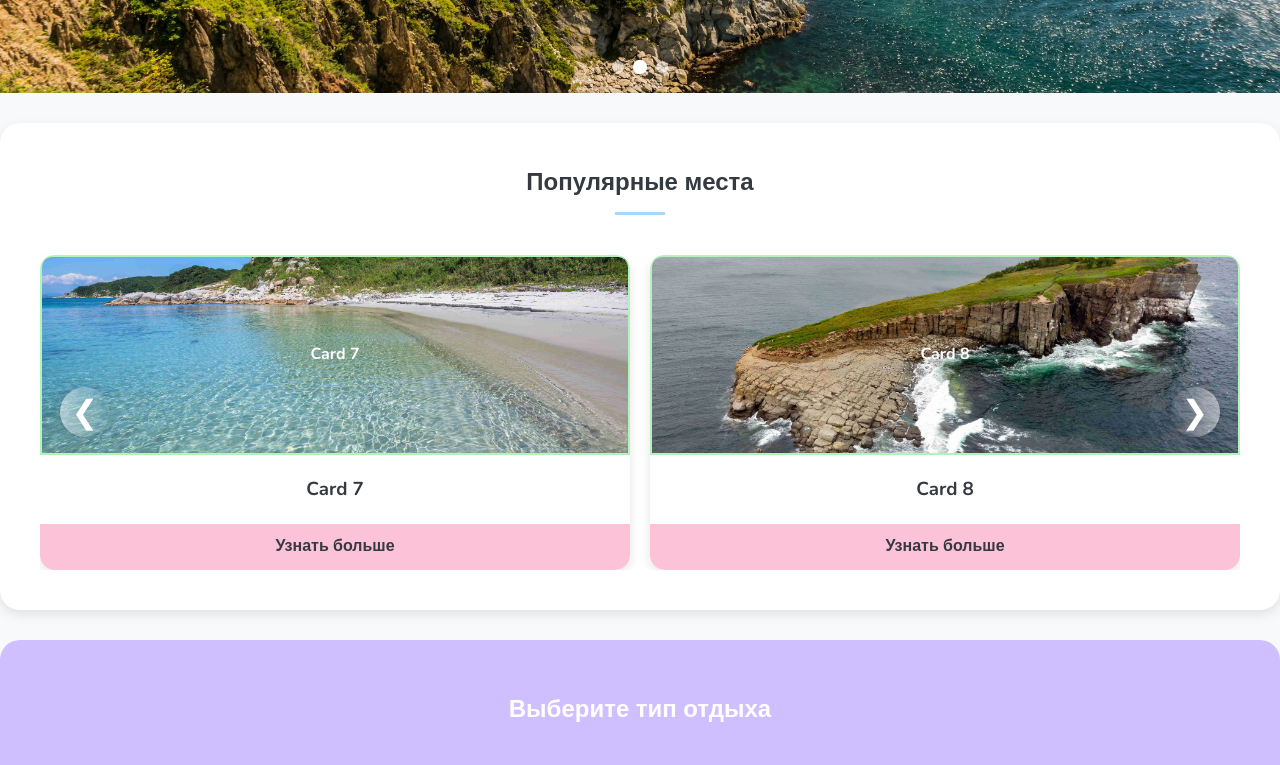
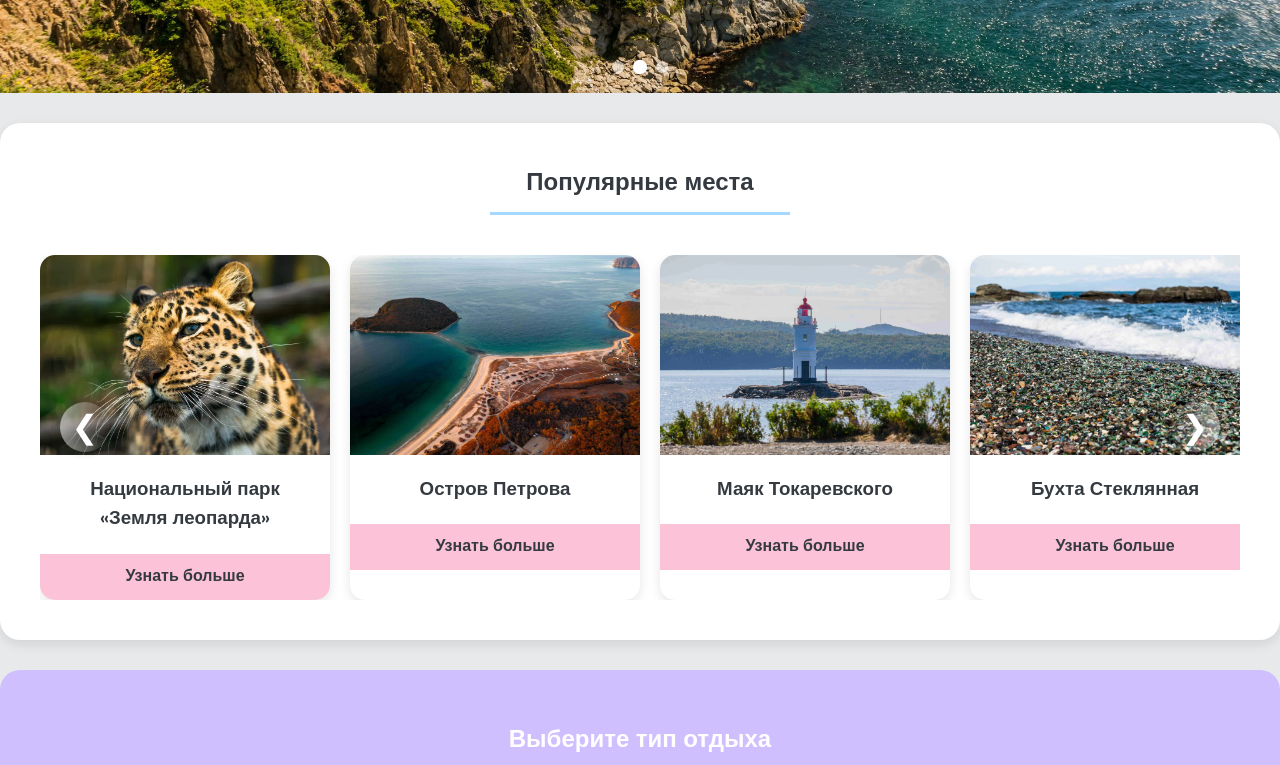
Before and after one commit to tlucanti/diploma, a plain HTML site: page index.html in a window 1280 px wide. Shown: the part 504-1269 px from the top of the page. Drawn offline with nearby package versions, Linux system fonts and the light colour scheme; animation ran at ten frames a second.

Commit message:
correct card names,sizes
Signed-off-by: Konstantin Semichastnov <tlucanti@yandex-team.ru>

```diff
--- a/index.html
+++ b/index.html
@@ -22,7 +22,7 @@
             --pastel-green: #b2f2bb;
             --pastel-purple: #d0bfff;
             --text-color: #343a40;
-            --background-color: #f8f9fa;
+            --background-color: #e8e9ea;
             --box-shadow: 0 4px 12px rgba(0,0,0,0.1);
         }
 
@@ -276,7 +276,7 @@
         .popular-places h2:after {
             content: '';
             display: block;
-            width: 50px;
+            width: 300px;
             height: 3px;
             background-color: var(--pastel-blue);
             margin: 10px auto;
@@ -324,8 +324,8 @@
         }
 
         .place-card {
-            flex: 0 0 calc(50% - 10px);
-            min-width: calc(50% - 10px);
+            flex: 0 0 calc(25% - 10px);
+            min-width: calc(25% - 10px);
         }
 
         .place-img {
@@ -348,8 +348,7 @@
         .place-img {
             height: 200px;
             width: 100%;
-            border: 2px solid var(--pastel-green);
-            background-color: var(--pastel-green);
+            /* background-color: var(--pastel-green); */
             border-radius: 12px 12px 0 0;
             display: flex;
             justify-content: center;
@@ -657,43 +656,43 @@
                     <div class="carousel-arrow next" onclick="changeCard(1)">❯</div>
                     <div class="places-grid">
                         <article class="place-card">
-                            <div class="place-img" style="background-image: url('./place1.jpg');">Card 1</div>
-                            <h3>Card 1</h3>
+                            <div class="place-img" style="background-image: url('./place1.jpg');"></div>
+                            <h3>Полуостров Гамова</h3>
                             <a href="#">Узнать больше</a>
                         </article>
                         <article class="place-card">
-                            <div class="place-img" style="background-image: url('./place2.jpg');">Card 2</div>
-                            <h3>Card 2</h3>
+                            <div class="place-img" style="background-image: url('./place2.jpg');"></div>
+                            <h3>Национальный парк «Земля леопарда»</h3>
                             <a href="#">Узнать больше</a>
                         </article>
                         <article class="place-card">
-                            <div class="place-img" style="background-image: url('./place3.jpg');">Card 3</div>
-                            <h3>Card 3</h3>
+                            <div class="place-img" style="background-image: url('./place3.jpg');"></div>
+                            <h3>Остров Петрова</h3>
                             <a href="#">Узнать больше</a>
                         </article>
                         <article class="place-card">
-                            <div class="place-img" style="background-image: url('./place4.jpg');">Card 4</div>
-                            <h3>Card 4</h3>
+                            <div class="place-img" style="background-image: url('./place4.jpg');"></div>
+                            <h3>Маяк Токаревского</h3>
                             <a href="#">Узнать больше</a>
                         </article>
                         <article class="place-card">
-                            <div class="place-img" style="background-image: url('./place5.jpg');">Card 5</div>
-                            <h3>Card 5</h3>
+                            <div class="place-img" style="background-image: url('./place5.jpg');"></div>
+                            <h3>Бухта Стеклянная</h3>
                             <a href="#">Узнать больше</a>
                         </article>
                         <article class="place-card">
-                            <div class="place-img" style="background-image: url('./place6.jpg');">Card 6</div>
-                            <h3>Card 6</h3>
+                            <div class="place-img" style="background-image: url('./place6.jpg');"></div>
+                            <h3>Гора Пидан (Ливадийская)</h3>
                             <a href="#">Узнать больше</a>
                         </article>
                         <article class="place-card">
-                            <div class="place-img" style="background-image: url('./place7.jpg');">Card 7</div>
-                            <h3>Card 7</h3>
+                            <div class="place-img" style="background-image: url('./place7.jpg');"></div>
+                            <h3>Остров Фуругельма</h3>
                             <a href="#">Узнать больше</a>
                         </article>
                         <article class="place-card">
-                            <div class="place-img" style="background-image: url('./place8.jpg');">Card 8</div>
-                            <h3>Card 8</h3>
+                            <div class="place-img" style="background-image: url('./place8.jpg');"></div>
+                            <h3>Мыс Тобизина</h3>
                             <a href="#">Узнать больше</a>
                         </article>
                     </div>
@@ -895,12 +894,12 @@
         let currentCard = 0;
         const totalCards = document.querySelectorAll('.place-card').length;
         const placesGrid = document.querySelector('.places-grid');
-        const cardsVisible = 2;
+        const cardsVisible = 4;
         let carouselInterval;
 
         // Function to change cards
         function changeCard(moveStep) {
-            currentCard = (currentCard + moveStep + totalCards) % (totalCards - cardsVisible + 1);
+            currentCard = (currentCard + moveStep) % (totalCards - cardsVisible + 1);
             updateCarousel();
             resetCarouselInterval();
         }
@@ -914,7 +913,7 @@
         // Function to start and reset the interval
         function resetCarouselInterval() {
             clearInterval(carouselInterval);
-            carouselInterval = setInterval(() => changeCard(1), 1500);
+            carouselInterval = setInterval(() => changeCard(1), 4000);
         }
 
         // Initialize carousel
```
